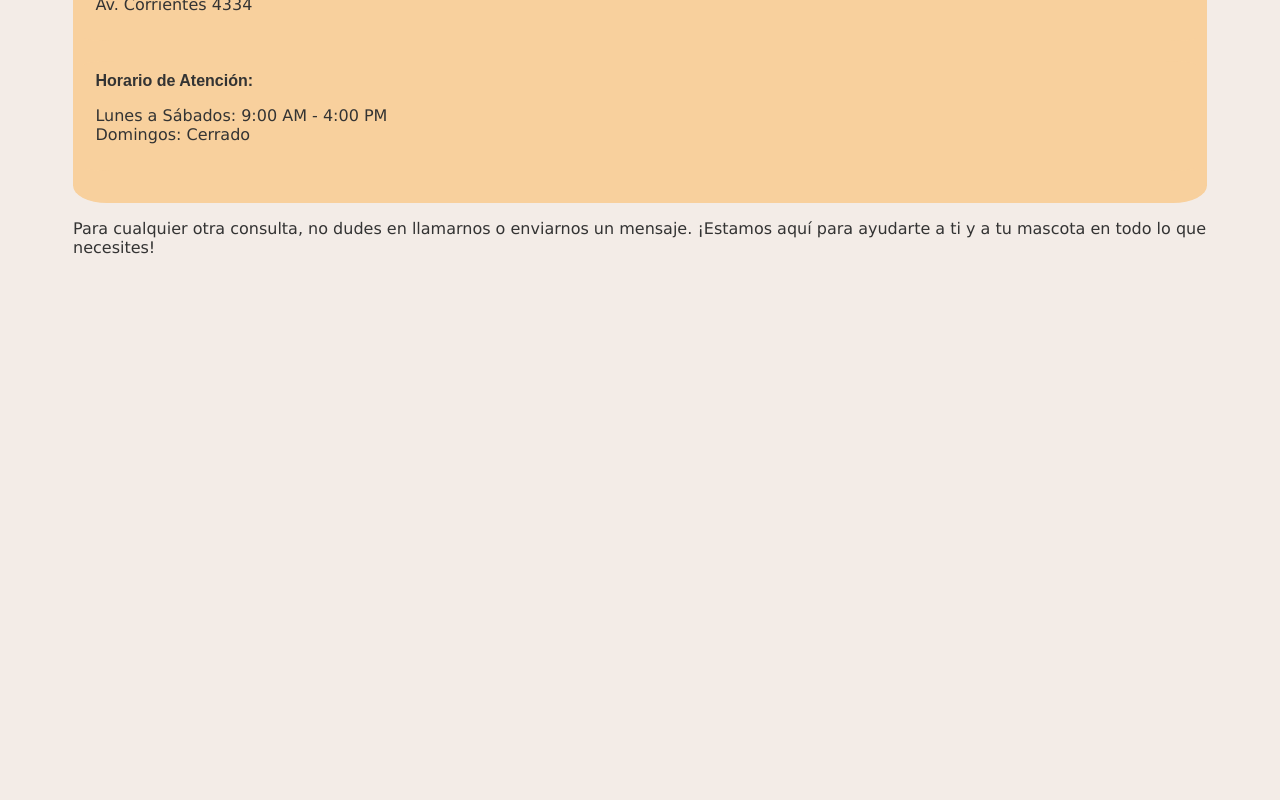
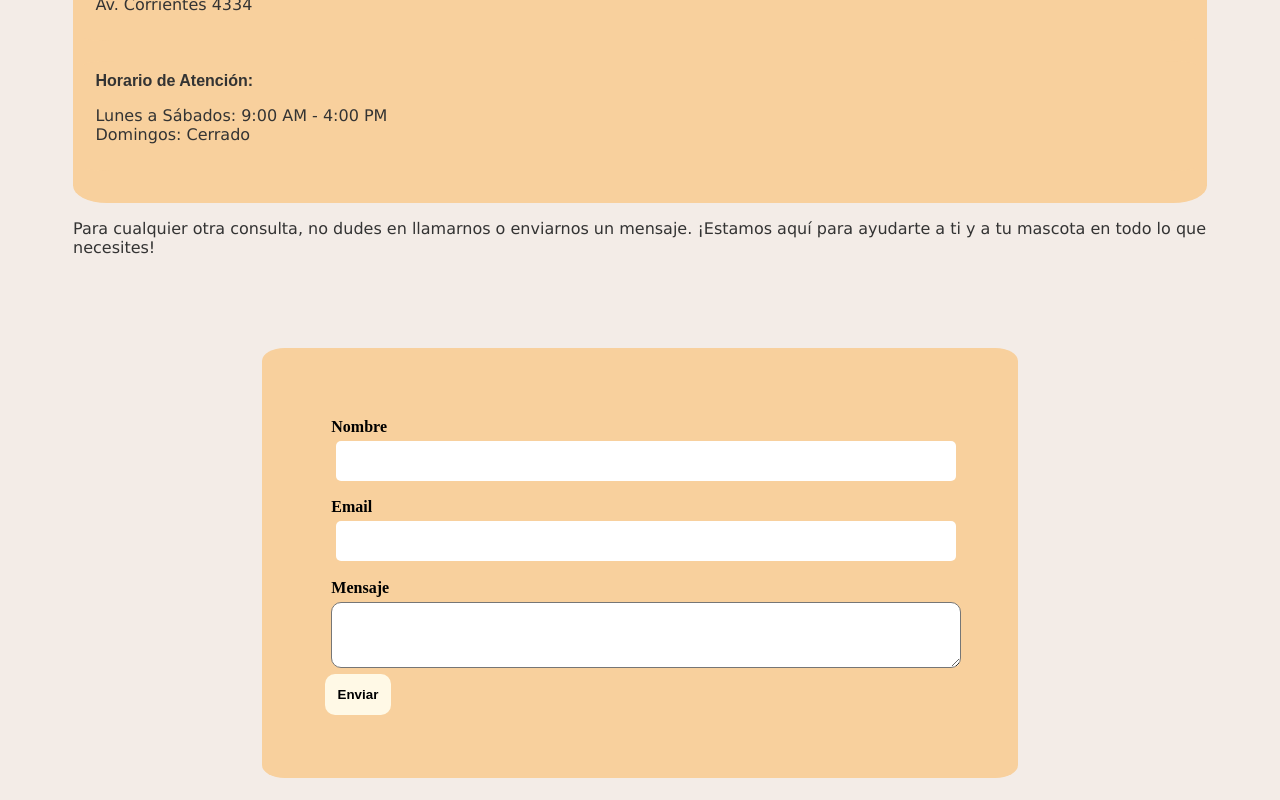
Before and after one commit to EitanToporovskaja/gestor_de_citas_next, a Next.js app: page /contacto in a window 1280 px wide. Shown: the part 703-1503 px from the top of the page. Before the commit the page ends 1049 px from the top, so only its background shows below. Built offline with nearby package versions, Linux system fonts and the light colour scheme.

Commit message:
listoooo

```diff
--- /dev/null
+++ b/src/app/components/BotonForm/index.jsx
@@ -0,0 +1,11 @@
+import React from 'react';
+import { style } from './style';
+
+const BotonForm = ({ text }) => {
+  return (
+    <a style={style.a} href="/contacto"> <button style={style.boton}><b>{text}</b></button></a>
+  );
+
+};
+
+export default BotonForm;
--- /dev/null
+++ b/src/app/components/BotonForm/style.jsx
@@ -0,0 +1,11 @@
+export const style = {
+    boton: {
+      backgroundColor: "rgb(255, 249, 230)",
+      padding: "2%",
+      border:"none",
+      borderRadius: "10px"
+    },
+    a:{
+        width:"auto"
+    }
+  }
--- /dev/null
+++ b/src/app/components/FormContacto/index.jsx
@@ -0,0 +1,32 @@
+import React from 'react';
+import { style } from './style'
+import BotonForm from "../BotonForm";
+
+const FormContacto= ()=>{
+    return(
+
+          <form style={style.form}>
+              <div style={style.div}>
+                  <label style={style.label}><b>Nombre</b></label>
+                  <input type="text" required="" style={{margin:"5px",padding:"2%",borderRadius:"5px", border:"0"}}></input>
+              </div>
+
+              <div style={style.div}>
+                <label style={style.label}><b>Email</b></label>
+                <input type="email" required="" style={{margin:"5px",padding:"2%",borderRadius:"5px", border:"0"}}></input>
+              </div>
+
+              <div style={style.div}>
+                <label style={style.label}><b>Mensaje</b></label>
+                <textarea name="mensaje" rows="4" required="" style={{marginTop:"5px",borderRadius:"10px"}}></textarea>
+              </div>
+
+              <BotonForm text='Enviar'/>
+
+            </form>
+
+        );
+    }
+
+
+export default FormContacto;
--- /dev/null
+++ b/src/app/components/FormContacto/style.jsx
@@ -0,0 +1,33 @@
+export const style = {
+    // Estilo para el contenedor que envuelve el formulario
+    container: {
+        display: "flex",
+        justifyContent: "center", // Centrar horizontalmente
+        alignItems: "center",     // Centrar verticalmente
+        height: "100vh",          // Ocupa toda la altura de la ventana
+    },
+    form: {
+        display: "flex",
+        flexDirection: "column",
+        justifyContent: "flex-start",
+        backgroundColor: "#f8d09d",
+        borderRadius: "3%",
+        backgroundRepeat: "no-repeat",
+        backgroundSize: "cover",
+        width: "60%",
+        padding: "5%",
+        margin: "1%",
+        boxSizing: "border-box" // Asegura que el padding y border se incluyan en el width
+    },
+    div: {
+        width: "100%",
+        display: "flex",
+        flexDirection: "column",
+        justifyContent: "space-around",
+        padding: "1%",
+        border: "0"
+    },
+    label: {
+        color: "black"
+    }
+};
--- a/src/app/contacto/page.jsx
+++ b/src/app/contacto/page.jsx
@@ -1,7 +1,7 @@
 import React from 'react';
 import './style.css';
 import Layout from '../layout.js';
-
+import FormContacto from '../components/FormContacto'
 
 const Contacto = ({}) => {
     return (
@@ -44,7 +44,9 @@ const Contacto = ({}) => {
                     </div>
                 </div>
                 <p>Para cualquier otra consulta, no dudes en llamarnos o enviarnos un mensaje. ¡Estamos aquí para ayudarte a ti y a tu mascota en todo lo que necesites!</p>
-
+            </div>
+            <div className='formContacto'>
+            <FormContacto/>
             </div>
         </Layout>
     );
--- a/src/app/contacto/style.css
+++ b/src/app/contacto/style.css
@@ -49,6 +49,11 @@ h1, h2,h3, p{
     border: 1px solid #d3a07e;
     margin-top: 20px;
 }
+.formContacto{
+    display: flex;
+    justify-content: center;
+    align-items: center;
+}
 
 .footer div {
     margin: 0 10px;
```
